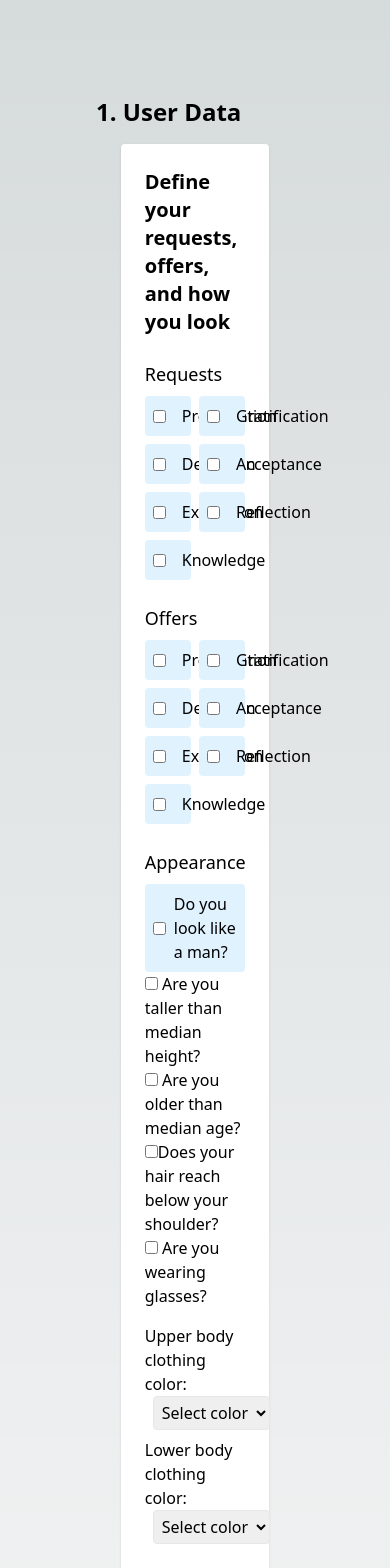
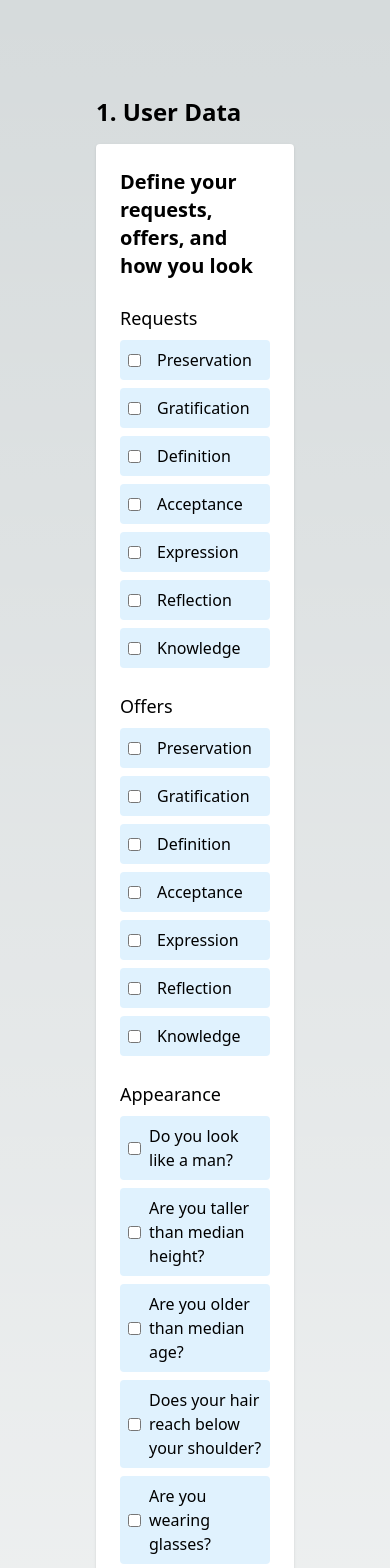
Before and after one commit to fernandoaestrella/deep-union-web, a Next.js app: page / in a window 390 px wide. Shown: the top 1568 px of the page. Built offline with nearby package versions, Linux system fonts and the light colour scheme.

Commit message:
made mobile friendly

```diff
--- a/components/CoordinatesInput.tsx
+++ b/components/CoordinatesInput.tsx
@@ -35,9 +35,9 @@ const CoordinatesInput: React.FC<CoordinatesInputProps> = ({ onSubmit }) => {
     <div className="mx-auto mt-4 w-full max-w-md">
       <h4 className="mb-2 text-lg font-semibold">Input your current coordinates</h4>
       <p className="mb-4 text-sm text-gray-600">
-        Examples:<br />
-        Decimal: 40.7128, -74.0060<br />
-        DMS: 19°27&apos;20.4&quot;N 70°39&apos;08.6&quot;W
+        Examples of valid coordinates:<br />
+        <b>Decimal:</b> 40.7128, -74.0060<br />
+        <b>DMS:</b> 19°27&apos;20.4&quot;N 70°39&apos;08.6&quot;W
       </p>
       <form onSubmit={handleSubmit} className="space-y-4">
         <div>
--- a/components/PostData.tsx
+++ b/components/PostData.tsx
@@ -52,7 +52,7 @@ const PostData: React.FC<PostDataProps> = ({ userData, coordinates }) => {
       {showDialog && (
         <Dialog
           title="Success"
-          message="It works. Later, your data will have been posted to our database."
+          message="Posting to the database is not implemented yet. This is just a mockup for demonstration purposes."
           // message="Your data has been successfully posted to the database."
           onClose={() => setShowDialog(false)}
         />
--- a/components/UserDataForm.tsx
+++ b/components/UserDataForm.tsx
@@ -54,7 +54,7 @@ const UserDataForm: React.FC<UserDataFormProps> = ({ onSubmit }) => {
   });
 
   const renderCheckboxes = (section: 'requests' | 'offers') => (
-    <div className="grid grid-cols-2 gap-2">
+    <div className="space-y-2">
       {categories.map(category => (
         <label key={`${section}-${category}`} className="flex items-center space-x-2 rounded bg-sky-100 p-2">
           <input
@@ -69,6 +69,7 @@ const UserDataForm: React.FC<UserDataFormProps> = ({ onSubmit }) => {
       ))}
     </div>
   );
+
   const handleCategoryChange = (section: 'requests' | 'offers', category: string, checked: boolean) => {
     setFormDataStructure(prevState => ({
       ...prevState,
@@ -106,7 +107,7 @@ const UserDataForm: React.FC<UserDataFormProps> = ({ onSubmit }) => {
 
   return (
     <>
-      <form className="mx-auto w-3/4 rounded bg-white p-6 shadow" onSubmit={handleSubmit}>
+      <form className="rounded bg-white p-6 shadow" onSubmit={handleSubmit}>
         <h4 className="mb-4 text-xl font-semibold">Define your requests, offers, and how you look</h4>
 
         <h3 className="mb-2 mt-6 text-lg font-medium">Requests</h3>
@@ -115,7 +116,8 @@ const UserDataForm: React.FC<UserDataFormProps> = ({ onSubmit }) => {
         <h3 className="mb-2 mt-6 text-lg font-medium">Offers</h3>
         {renderCheckboxes('offers')}
 
-        <h3 className="mb-2 mt-6 space-y-2 text-lg font-medium">Appearance</h3>
+        <h3 className="mb-2 mt-6 text-lg font-medium">Appearance</h3>
+        <div className="space-y-2">
           <label className="flex items-center space-x-2 rounded bg-sky-100 p-2">
             <input
               type="checkbox"
@@ -125,51 +127,48 @@ const UserDataForm: React.FC<UserDataFormProps> = ({ onSubmit }) => {
             />
             <span>Do you look like a man?</span>
           </label>
-        <div>
-          <label>
+          <label className="flex items-center space-x-2 rounded bg-sky-100 p-2">
             <input
               type="checkbox"
               name="isTaller"
               checked={formDataStructure.description.isTaller}
               onChange={handleChange}
-            /> Are you taller than median height?
+            />
+            <span>Are you taller than median height?</span>
           </label>
-        </div>
-        <div>
-          <label>
+          <label className="flex items-center space-x-2 rounded bg-sky-100 p-2">
             <input
               type="checkbox"
               name="isOlder"
               checked={formDataStructure.description.isOlder}
               onChange={handleChange}
-            /> Are you older than median age?
+            />
+            <span>Are you older than median age?</span>
           </label>
-        </div>
-        <div>
-          <label>
+          <label className="flex items-center space-x-2 rounded bg-sky-100 p-2">
             <input
               type="checkbox"
               name={formDataStructure.description.isMale ? "hasFacialHair" : "hasLongHair"}
               checked={formDataStructure.description.isMale ? formDataStructure.description.hasFacialHair : formDataStructure.description.hasLongHair}
               onChange={handleChange}
             />
-            {formDataStructure.description.isMale ? "Do you have facial hair?" : "Does your hair reach below your shoulder?"}
+            <span>{formDataStructure.description.isMale ? "Do you have facial hair?" : "Does your hair reach below your shoulder?"}</span>
           </label>
-        </div>
-        <div>
-          <label>
+          <label className="flex items-center space-x-2 rounded bg-sky-100 p-2">
             <input
               type="checkbox"
               name="wearsGlasses"
               checked={formDataStructure.description.wearsGlasses}
               onChange={handleChange}
-            /> Are you wearing glasses?
+            />
+            <span>Are you wearing glasses?</span>
           </label>
         </div>
-        <div className="mt-4">
-          <label className="mb-2 block">
-            Upper body clothing color:
-            <select name="upperColor" value={formDataStructure.description.upperColor} onChange={handleChange} className="ml-2 rounded border p-1">
+
+        <div className="mt-4 space-y-2">
+          <label className="block">
+            <span className="mb-1 block">Upper body clothing color:</span>
+            <select name="upperColor" value={formDataStructure.description.upperColor} onChange={handleChange} className="w-full rounded border p-2">
               <option value="">Select color</option>
               <option value="white">White</option>
               <option value="black">Black</option>
@@ -185,10 +184,10 @@ const UserDataForm: React.FC<UserDataFormProps> = ({ onSubmit }) => {
             </select>
           </label>
         </div>
-        <div className="mt-2">
-          <label className="mb-2 block">
-            Lower body clothing color:
-            <select name="lowerColor" value={formDataStructure.description.lowerColor} onChange={handleChange} className="ml-2 rounded border p-1">
+        <div className="mt-2 space-y-2">
+          <label className="block">
+            <span className="mb-1 block">Lower body clothing color:</span>
+            <select name="lowerColor" value={formDataStructure.description.lowerColor} onChange={handleChange} className="w-full rounded border p-2">
               <option value="">Select color</option>
               <option value="white">White</option>
               <option value="black">Black</option>
@@ -200,6 +199,7 @@ const UserDataForm: React.FC<UserDataFormProps> = ({ onSubmit }) => {
             </select>
           </label>
         </div>
+
 
         <button className="mt-6 rounded bg-sky-300 px-4 py-2 font-bold text-white hover:bg-sky-400" type="submit">Submit</button>
       </form>
```
